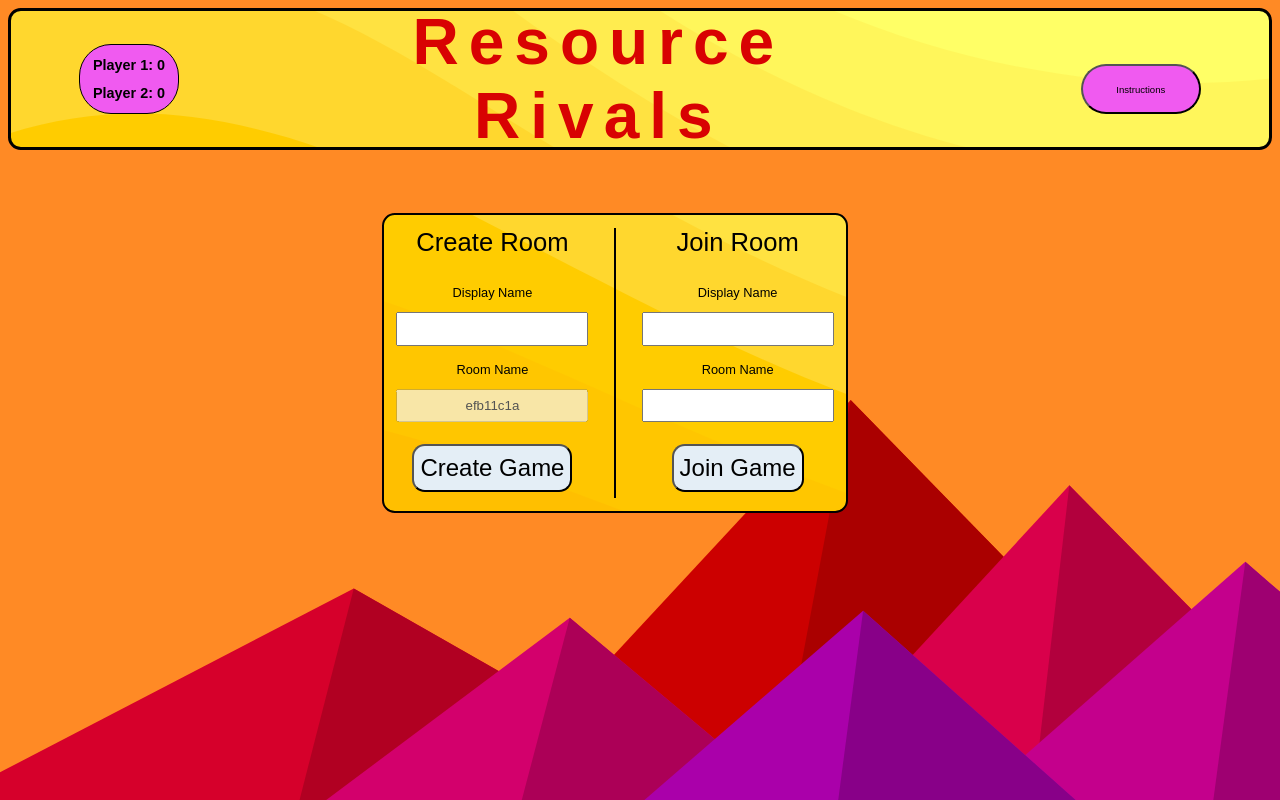
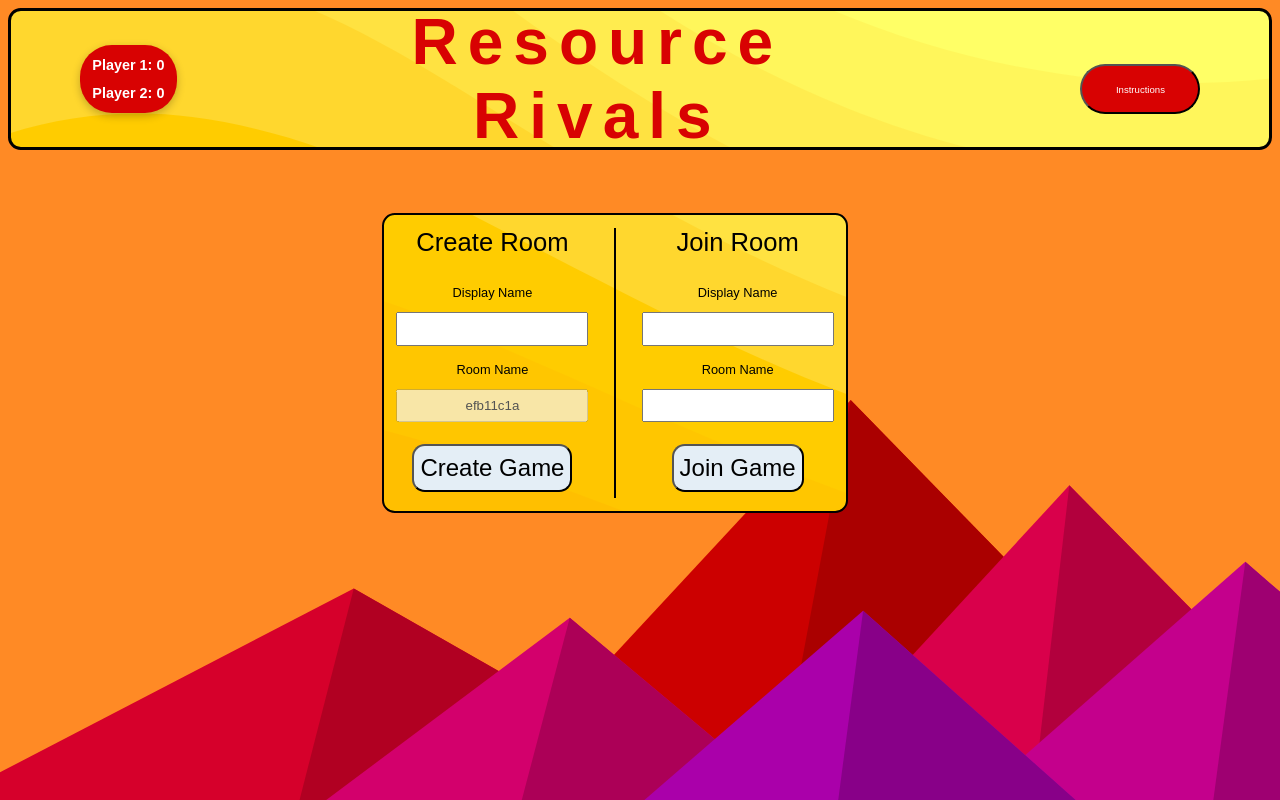
Before and after one commit to Isaac-Sturtridge/trading-card-game-frontend, a React (Vite) app: page / in a window 1280 px wide. Built offline with nearby package versions, Linux system fonts and the light colour scheme; a web font is replaced by a local one.

Commit message:
added some styles

```diff
--- a/src/gameTable.css
+++ b/src/gameTable.css
@@ -92,6 +92,63 @@ body {
   }
 }
 
+.Diamond.selected {
+  animation: blueGlow 1s infinite;
+}
+
+.Gold.selected {
+  animation: goldGlow 1s infinite;
+}
+
+.Silver.selected {
+  animation: silverGlow 1s infinite;
+}
+.Bronze.selected {
+  animation: bronzeGlow 1s infinite;
+}
+.Textile.selected {
+  animation: greenGlow 1s infinite;
+}
+
+.Spice.selected {
+  animation: brownGlow 1s infinite;
+}
+
+@keyframes brownGlow {
+  0% {
+    box-shadow: 0 0 10px #d86900;
+  }
+  50% {
+    box-shadow: 0 0 30px #aa5200;
+  }
+  100% {
+    box-shadow: 0 0 10px #703600;
+  }
+}
+
+@keyframes silverGlow {
+  0% {
+    box-shadow: 0 0 10px #cfcfcf;
+  }
+  50% {
+    box-shadow: 0 0 30px #9f9f9f;
+  }
+  100% {
+    box-shadow: 0 0 10px #737373;
+  }
+}
+@keyframes bronzeGlow {
+  0% {
+    box-shadow: 0 0 10px #ff9c40;
+  }
+  50% {
+    box-shadow: 0 0 30px #f27500;
+  }
+  100% {
+    box-shadow: 0 0 10px #d46600;
+  }
+}
+
 .endTurnButton.addCardToHand {
   background-color: rgb(65, 223, 65);
   animation: greenGlow 1s infinite;
@@ -158,6 +215,7 @@ body {
   font-family: "Trocchi", sans-serif;
   font-weight: bold;
   text-align: center;
+  color: #d80202;
 }
 
 .BronzeValue {
--- a/src/index.css
+++ b/src/index.css
@@ -32,7 +32,7 @@ button {
 
 .tableHeader {
   padding: 2vw;
-  color: darkgreen;
+  color: #d80202;
   font-family: "Trocchi", sans-serif;
 }
 
@@ -42,12 +42,15 @@ button {
   padding-left: 1vw;
   padding-right: 1vw;
   font-family: "Trocchi", sans-serif;
-  color: #000000;
-  border: 1px solid black;
-  background-color: rgb(240, 90, 240);
+  color: #ffffff;
+  /* border: 1px solid black; */
+  /* background-color: rgb(240, 90, 240); */
+  background-color: #d80202;
+  box-shadow: rgba(0, 0, 0, 0.24) 0px 3px 8px;
 }
 
 .instructionsButton {
+  color: #ffffff;
   width: 120px;
   height: 50px;
   margin-top: 20px;
@@ -58,7 +61,8 @@ button {
   position: relative;
   display: inline-block;
   cursor: pointer;
-  background-color: rgb(240, 90, 240);
+  /* background-color: rgb(240, 90, 240); */
+  background-color: #d80202;
 }
 
 .singleCard {
@@ -142,6 +146,9 @@ button {
   background-size: cover;
   background-repeat: no-repeat;
   background-position: center center;
+}
+.Spice.selected {
+  animation: brownGlow;
 }
 
 .handCard {
```
